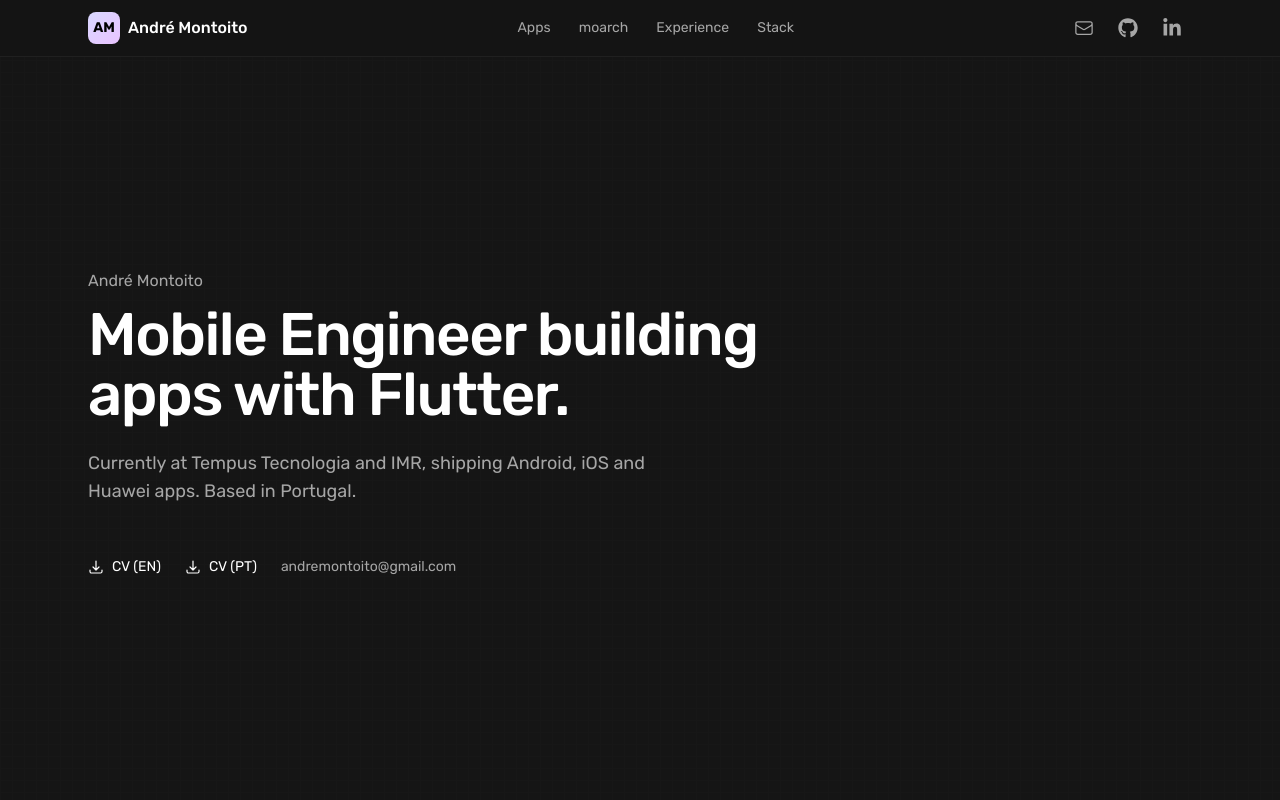
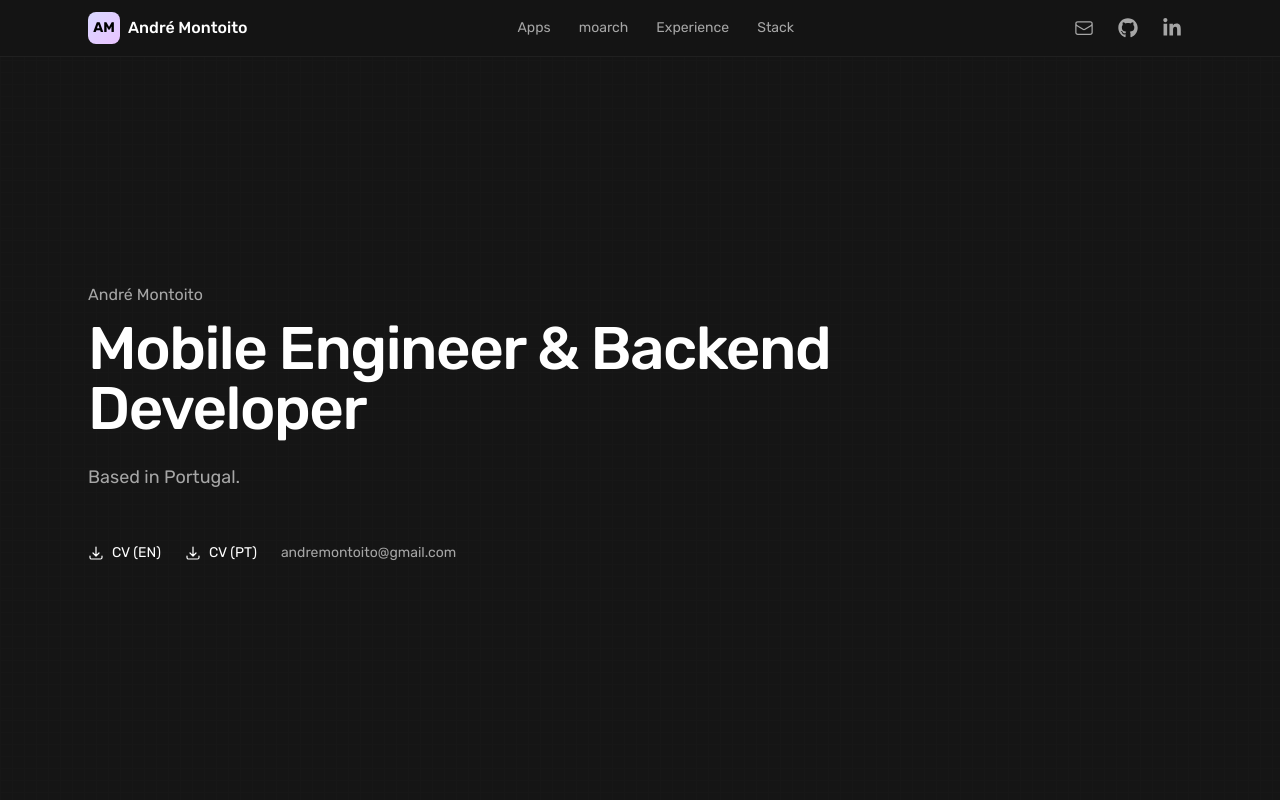
Before and after one commit to SuperMoooo/Portfolio, a Next.js app: page / in a window 1280 px wide. Shown: the top 800 px of the page. Built offline with nearby package versions, Linux system fonts and the light colour scheme.

Commit message:
Update HomeSection.tsx

```diff
--- a/app/components/HomeSection.tsx
+++ b/app/components/HomeSection.tsx
@@ -6,14 +6,14 @@ export default function HomeSection() {
         <section id="top" className="mx-auto flex min-h-[calc(100svh-3.5rem)] max-w-6xl flex-col justify-center px-4 py-20 sm:px-6">
             <p className="fade-up text-nonPrimaryText">André Montoito</p>
             <h1 className="fade-up mt-3 max-w-3xl text-4xl font-medium leading-tight tracking-tight [animation-delay:100ms] sm:text-6xl">
-                Mobile Engineer building apps with Flutter.
+                Mobile Engineer & Backend Developer
             </h1>
             <p className="fade-up mt-6 max-w-xl text-nonPrimaryText [animation-delay:200ms] sm:text-lg">
-                Currently at Tempus Tecnologia and IMR, shipping Android, iOS and Huawei apps. Based in Portugal.
+                Based in Portugal.
             </p>
             <div className="fade-up mt-10 flex flex-wrap items-center gap-x-6 gap-y-3 text-sm [animation-delay:300ms]">
-                <CV_Button file="CV_AndreMontoito_ENG.pdf" lang="en" />
-                <CV_Button file="CV_AndreMontoito.pdf" lang="pt" />
+                <CV_Button file="ANDRE_MONTOITO_CV_EN.pdf" lang="en" />
+                <CV_Button file="ANDRE_MONTOITO_CV_PT.pdf" lang="pt" />
                 <a href={`mailto:${SOCIALS.email}`} className="text-nonPrimaryText underline-offset-4 transition-colors hover:text-white hover:underline">
                     {SOCIALS.email}
                 </a>
```
